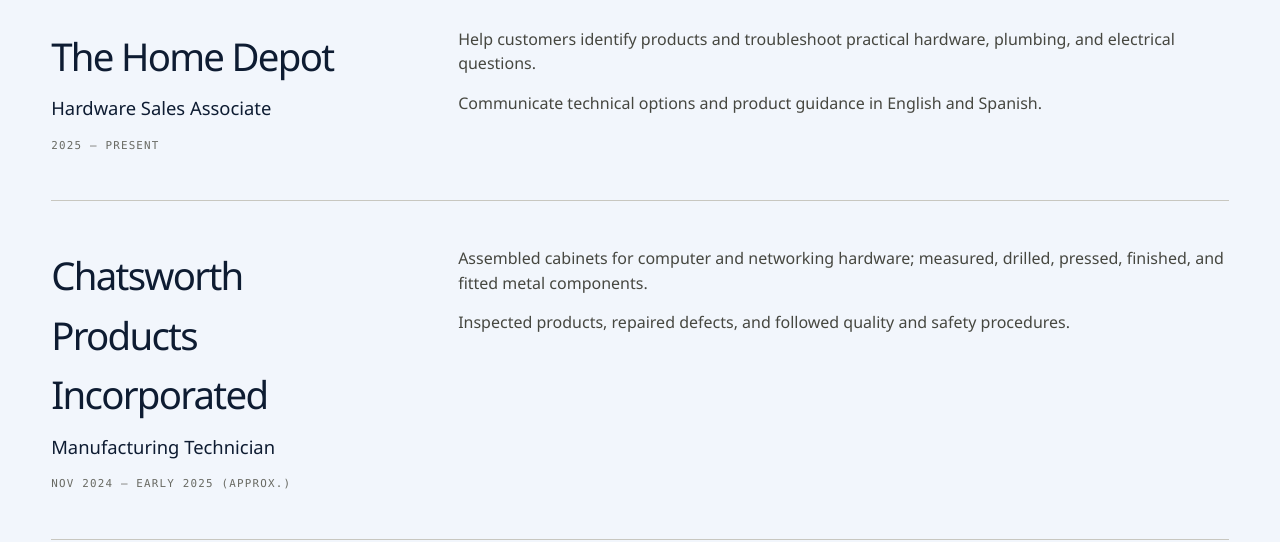
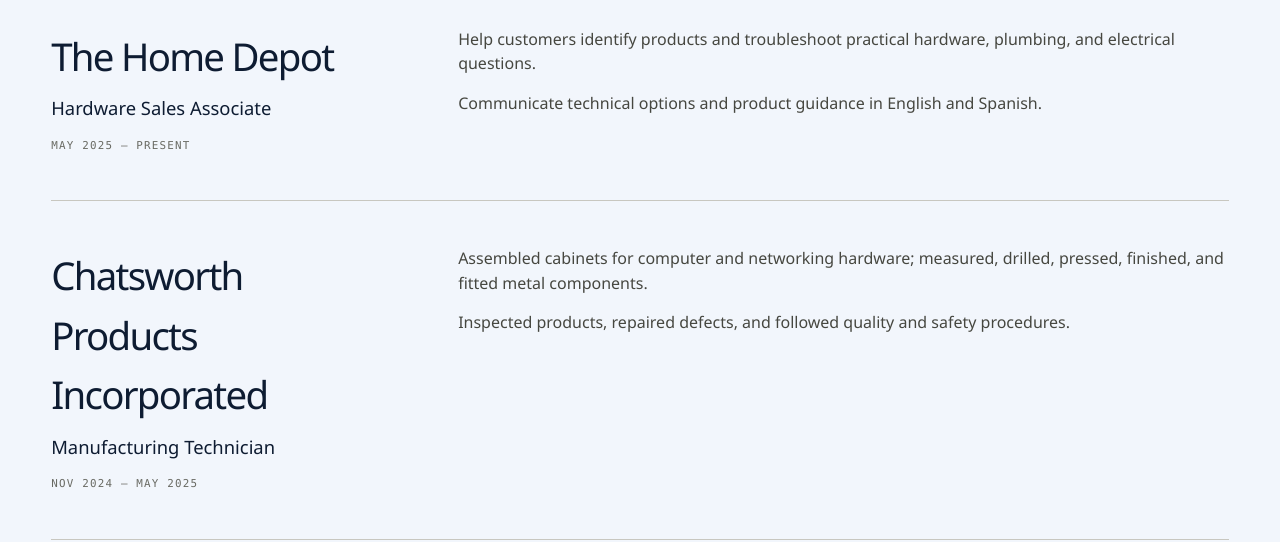
Before and after one commit to hellsangel05/portfolio-site, a Next.js app: page /resume in a window 1280 px wide. Shown: the part 2260-2802 px from the top of the page. Built offline with nearby package versions, Linux system fonts and the light colour scheme.

Commit message:
Set Chatsworth and Home Depot dates to May 2025

```diff
--- a/app/resume/page.tsx
+++ b/app/resume/page.tsx
@@ -30,7 +30,7 @@
   {
     title: "Hardware Sales Associate",
     company: "The Home Depot",
-    dates: "2025 – present",
+    dates: "May 2025 – present",
     bullets: [
       "Help customers identify products and troubleshoot practical hardware, plumbing, and electrical questions.",
       "Communicate technical options and product guidance in English and Spanish."
@@ -39,7 +39,7 @@
   {
     title: "Manufacturing Technician",
     company: "Chatsworth Products Incorporated",
-    dates: "Nov 2024 – Early 2025 (approx.)",
+    dates: "Nov 2024 – May 2025",
     bullets: [
       "Assembled cabinets for computer and networking hardware; measured, drilled, pressed, finished, and fitted metal components.",
       "Inspected products, repaired defects, and followed quality and safety procedures."
```
